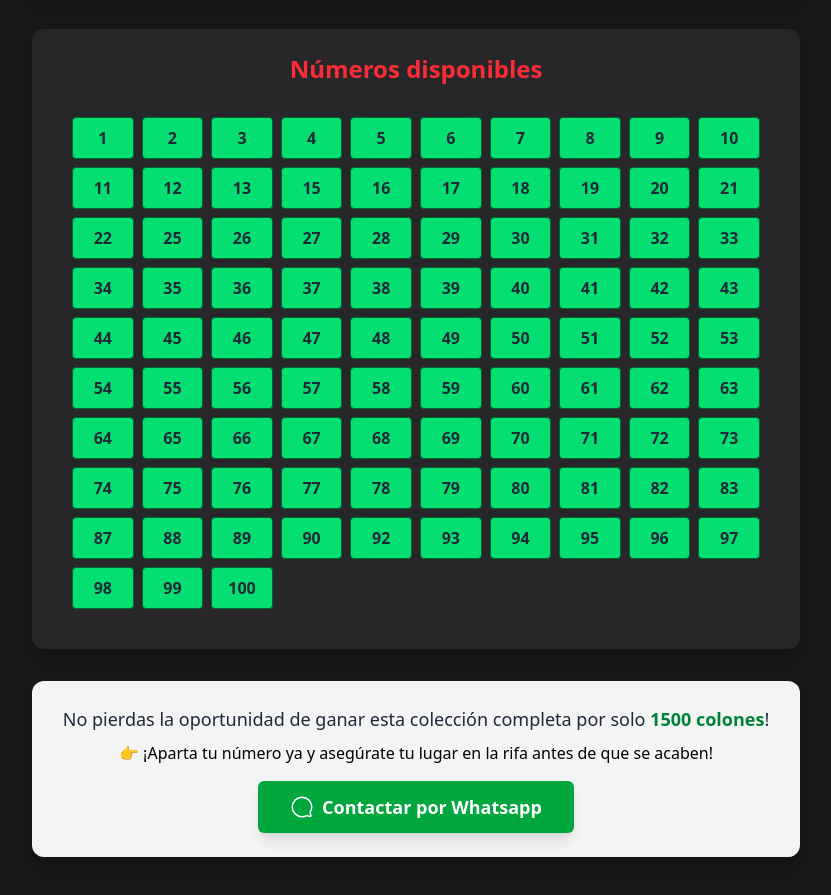
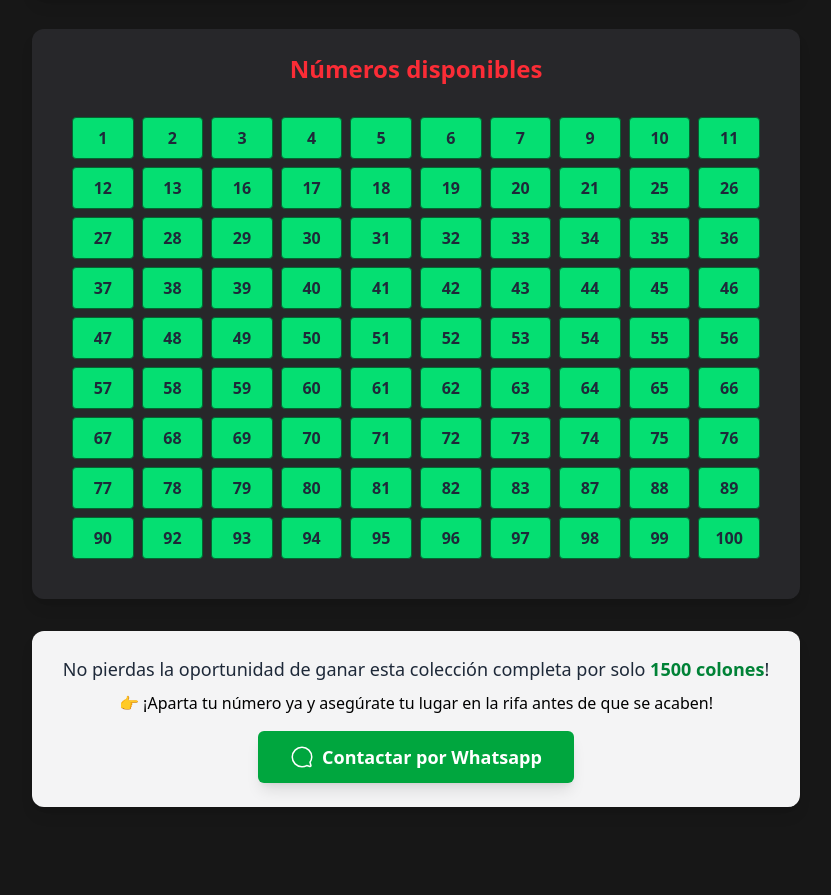
Before and after one commit to techgems/the-geek-factory, an Astro site: page /rifa-coleccion in a window 1280 px wide. Shown: the part 1047-1942 px from the top of the page, without its empty margins (224-1055 px from the left). After the commit the page ends 1894 px from the top, so only its background shows below. Built offline with nearby package versions, Linux system fonts and the light colour scheme; Astro itself is replaced by a stand-in of ours.

Commit message:
Update available numbers.

```diff
--- a/src/pages/rifa-coleccion.astro
+++ b/src/pages/rifa-coleccion.astro
@@ -2,7 +2,7 @@
 import Layout from "../layouts/Layout.astro";
 import { Image } from 'astro:assets';
 
-const numerosVendidos: number[] = [91, 84, 85, 86, 14, 23, 24];
+const numerosVendidos: number[] = [91, 84, 85, 86, 14, 23, 24, 8, 22, 15];
 const numerosTotales = Array.from({ length: 100 }, (_, i) => i + 1);
 
 const numerosDisponibles = numerosTotales.filter(num => !numerosVendidos.includes(num));
```
